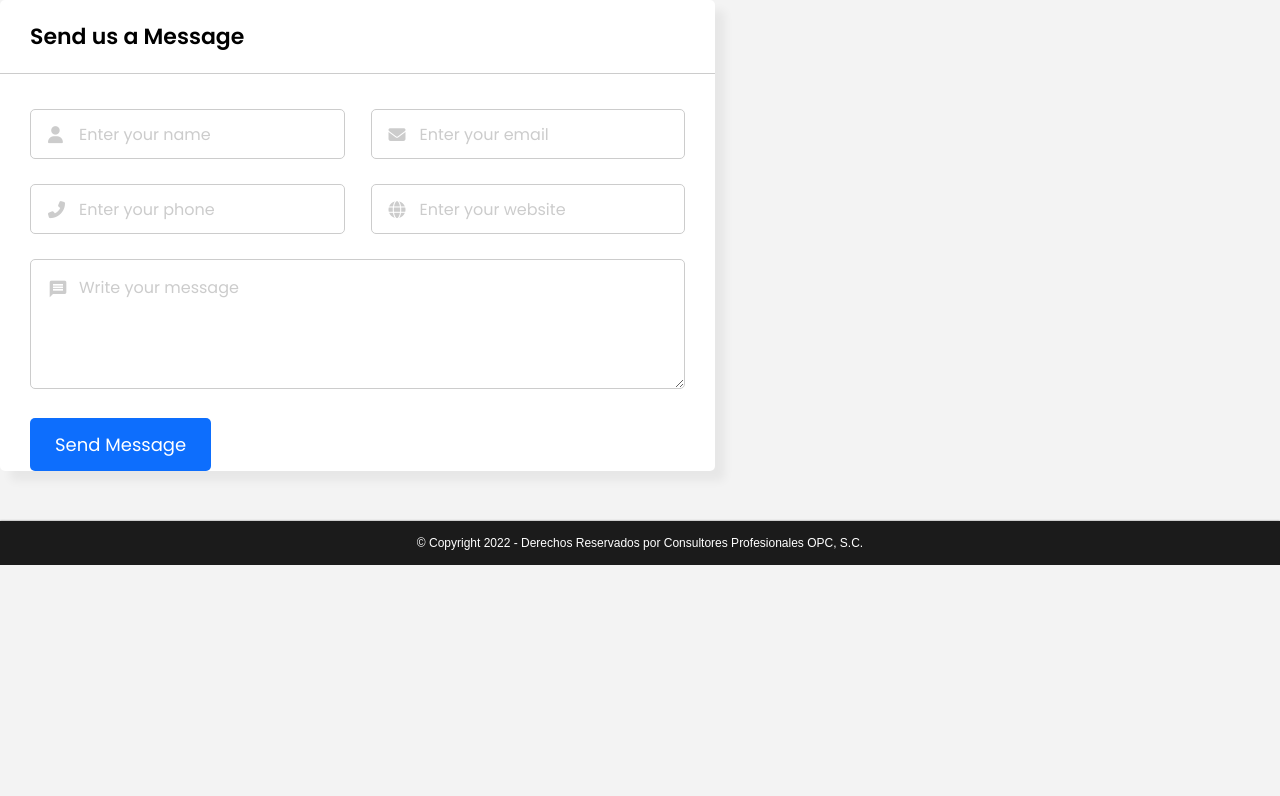
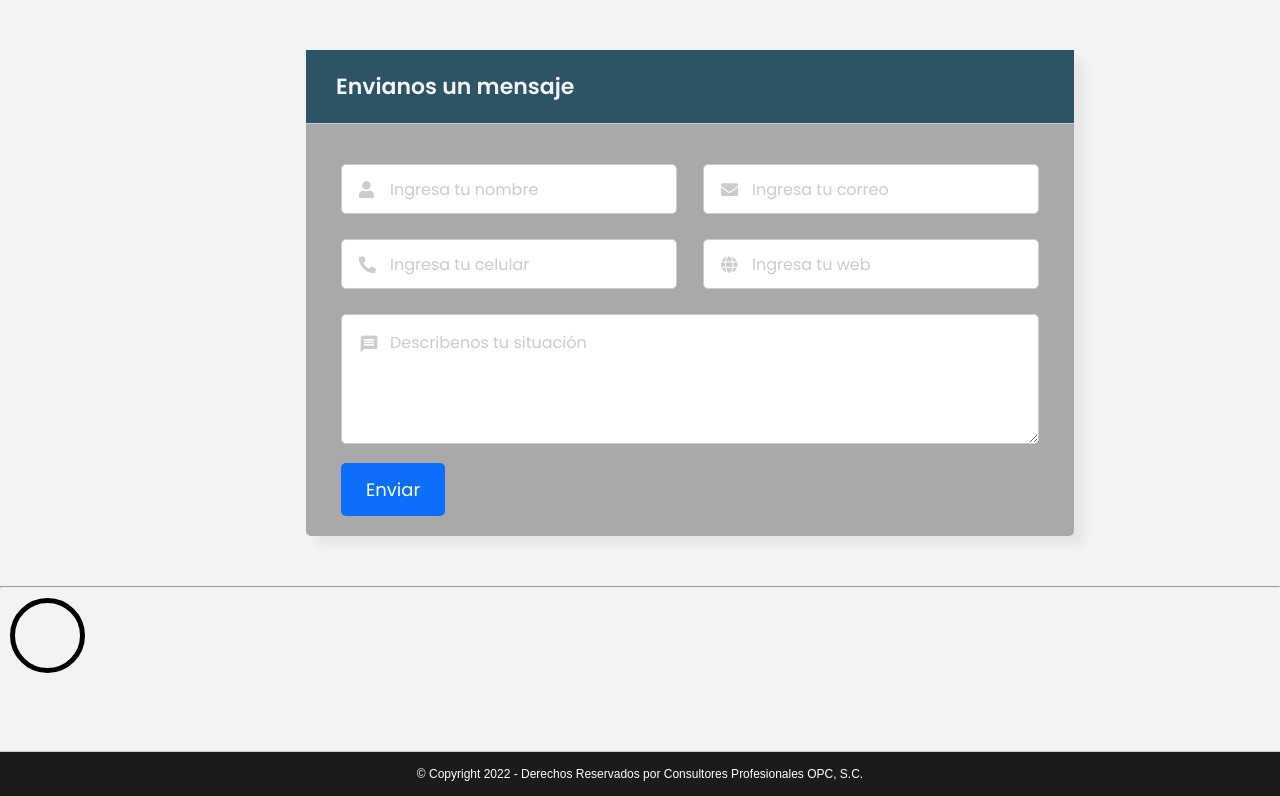
Before and after one commit to BrayanRuiz/ConsultoresOPC, a PHP site: page /contacto.html in a window 1280 px wide. Shown: the part 80-876 px from the top of the page. Before the commit the page ends 645 px from the top, so only its background shows below. Run offline with PHP 8.4, Linux system fonts and the light colour scheme; some libraries are stand-ins or nearby versions.

Commit message:
Co-authored-by: Pedro Salinas <PedroAlexanderSalinas@users.noreply.github.com>

```diff
--- a/contacto.html
+++ b/contacto.html
@@ -10,8 +10,8 @@
     <!-- ICONO DE PESTAÑA -->
     <link rel="icon" type="favicon/x-icon" href="./img/logoPrincipal.png" />
     <!-- FONTAWESOME -->
-    <script src="https://kit.fontawesome.com/abdf98a5ec.js" crossorigin="anonymous"></script>
     <link rel="stylesheet" href="https://fonts.googleapis.com/icon?family=Material+Icons">
+    <link rel="stylesheet" href="https://cdnjs.cloudflare.com/ajax/libs/font-awesome/5.15.3/css/all.min.css"/>
     <!-- GOOGLE FONT -->
     <link href="https://fonts.googleapis.com/css2?family=Roboto+Serif:wght@400;700&display=swap" rel="stylesheet">
     <!-- JAVASCRIPT -->
@@ -42,42 +42,54 @@
     <!-- Inicio contenido -->
 
     <div class="wrapper">
-        <header>Send us a Message</header>
+        <header>Envianos un mensaje</header>
         <form action="#">
             <div class="dbl-field">
                 <div class="field">
-                    <input type="text" name="name" placeholder="Enter your name">
+                    <input type="text" name="name" placeholder="Ingresa tu nombre">
                     <i class='fas fa-user'></i>
                 </div>
                 <div class="field">
-                    <input type="text" name="email" placeholder="Enter your email">
+                    <input type="text" name="email" placeholder="Ingresa tu correo">
                     <i class='fas fa-envelope'></i>
                 </div>
             </div>
 
             <div class="dbl-field">
                 <div class="field">
-                <input type="text" name="phone" placeholder="Enter your phone">
+                <input type="text" name="phone" placeholder="Ingresa tu celular">
                 <i class='fas fa-phone-alt'></i>
                 </div>
                 <div class="field">
-                <input type="text" name="website" placeholder="Enter your website">
+                <input type="text" name="website" placeholder="Ingresa tu web">
                 <i class='fas fa-globe'></i>
                 </div>
             </div>
 
             <div class="message">
-                <textarea placeholder="Write your message" name="message"></textarea>
+                <textarea placeholder="Describenos tu situación" name="message"></textarea>
                 <i class="material-icons">message</i>
             </div>
 
             <div class="button-area">
-                <button type="submit">Send Message</button>
+                <button type="submit">Enviar</button>
                 <span></span>
             </div>
-
         </form>
     </div>
+
+    <hr>
+
+    <div class="redes-sociales">
+        <ul>
+            <li class="linkedin">
+                <a href="#">
+                    <i class="fa fa-linkedin" aria-hidden="true"></i>
+                </a>
+            </li>
+        </ul>
+    </div>
+    <i class="fa fa-linkedin" aria-hidden="true"></i>
 
     <!-- Fin contenido -->
 
--- a/css/styles.css
+++ b/css/styles.css
@@ -174,20 +174,27 @@ input:checked + .slider:before {
 /* CONTACTO */
 
 .wrapper{
-	width: 715px;
-	background: #fff;
+	position: relative;
+	left: 20%;
+	width: 60%;
+	margin: 50px;
+	background-color: darkgrey;
 	border-radius: 5px;
 	box-shadow: 10px 10px 10px rgba(0,0,0,0.05);
 }
 .wrapper header{
+	background-color: var(--color-principal);
 	font-size: 22px;
 	font-weight: 600;
 	font-family: "Poppins", sans-serif;
+	color: #f3f3f3;
 	padding: 20px 30px;
 	border-bottom: 1px solid #ccc;
 }
 .wrapper form{
+
 	margin: 35px 30px;
+	padding: 5px;
 }
 .wrapper form.disabled{
 	pointer-events: none;
@@ -258,7 +265,7 @@ form .message textarea::-webkit-scrollbar{
 	padding-top: 14px;
 }
 form .button-area{
-	margin: 25px 0;
+	margin: 15px 0;
 	display: flex;
 	align-items: center;
 }
@@ -282,7 +289,39 @@ form .button-area{
 	margin-left: 30px;
 	display: none;
 }
-@media (max-width: 600px){
+.redes-sociales ul li{
+	display: block;
+    width: 75px;
+    height: 75px;
+	color: green;
+    line-height: 75px;
+    margin: 10px 10px;
+    text-align: center;
+    cursor: pointer;
+    border-radius: 50%;
+    border: 5px solid black;
+    transition: all 0.5s ease;
+}
+.redes-sociales ul li .fa {
+	color: black;
+	margin-top: 20px;
+	transition: all 0.5s ease;
+}
+ul li:hover.linkedin {
+	border: 5px solid #00aced !important;
+	box-shadow: 0 0 15px #00aced;
+	transition: all 0.5s ease;
+}
+ul li:hover .fa-linkedin {
+	color: #00aced !important;
+	text-shadow: 0 0 15px #00aced;
+	transition: all 0.5s ease;
+}
+
+@media (max-width: 940px){
+	.wrapper{
+		left: 15%;
+	}
 	.wrapper header{
 		text-align: center;
 	}
```
